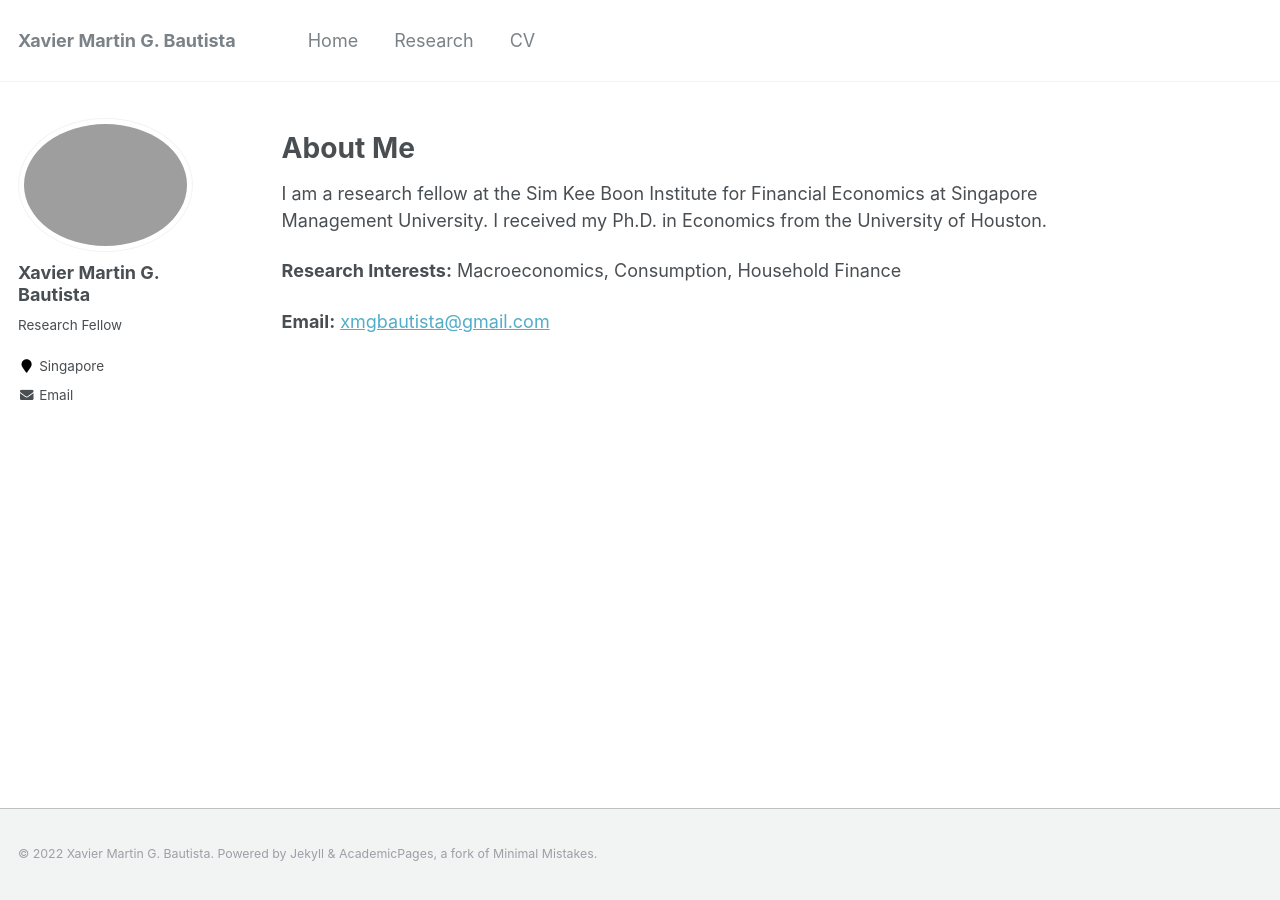
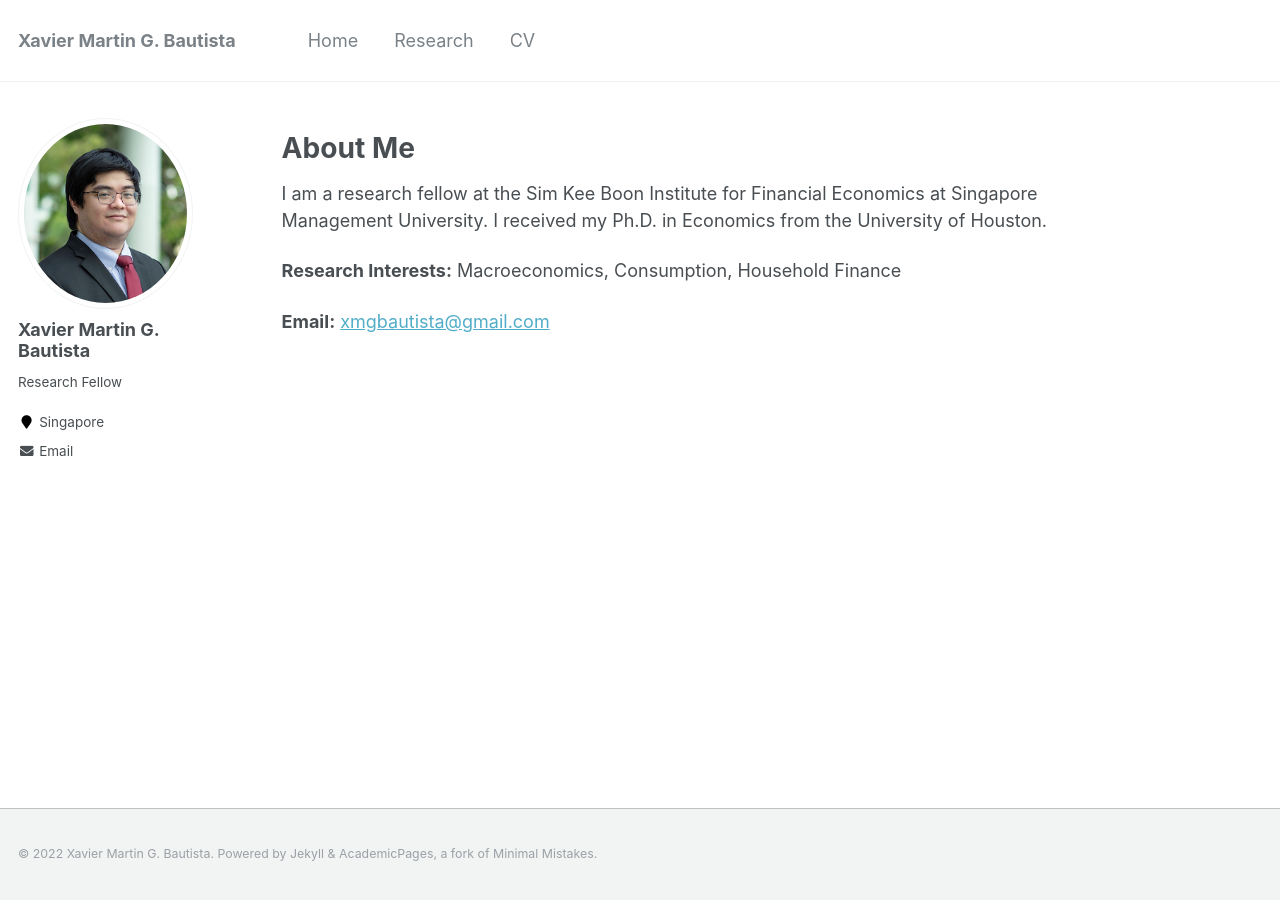
Before and after one commit to xmgbautista/xmgbautista.github.io, a Jekyll site: the page built from _pages/about.md, in a window 1280 px wide. Built offline with Jekyll 4.4.1, drawn with Linux system fonts in a browser that asks for light colours.

Commit message:
Update _config.yml

```diff
--- a/_config.yml
+++ b/_config.yml
@@ -81,7 +81,7 @@ analytics:
 # Site Author
 author:
   name             : "Xavier Martin G. Bautista"
-  avatar           : "avatar/bautista_headshot.jpg"
+  avatar           : "avatar/bautista_headshot.png"
   bio              : "Research Fellow"
   location         : "Singapore"
   employer         :
```
